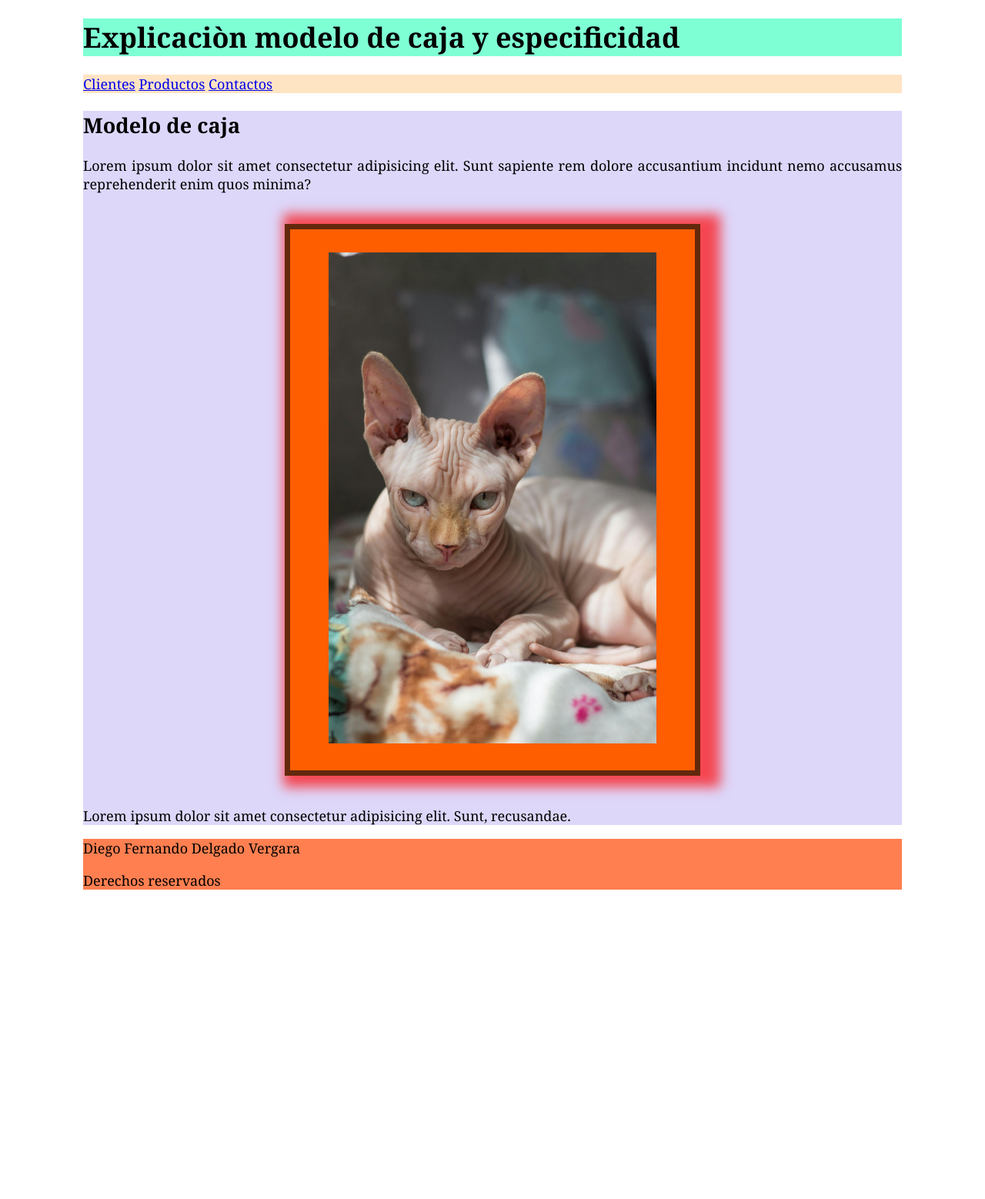
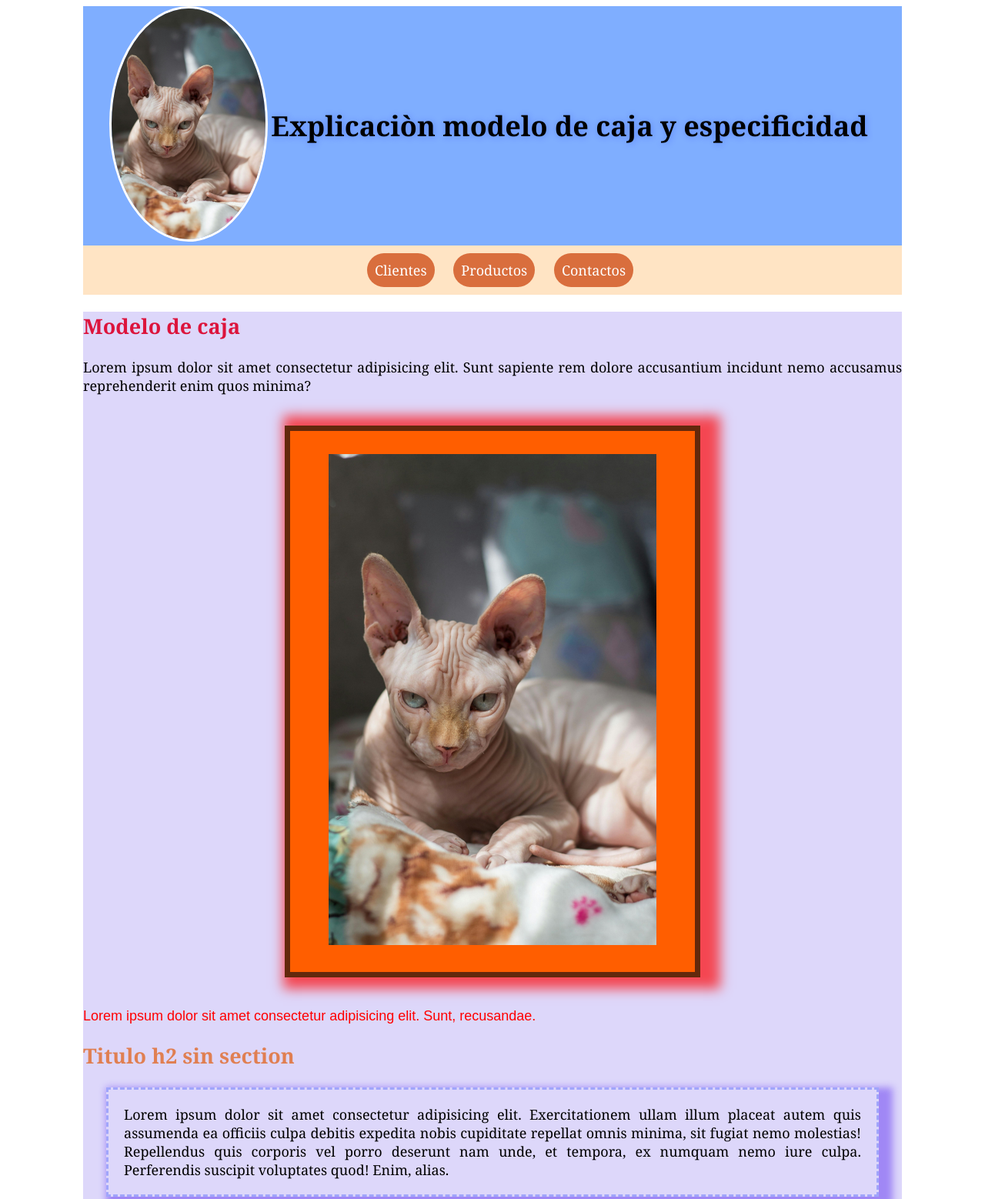
Before and after one commit to Diegodelgado1/Semana-7, a plain HTML site: page index.html in a window 1280 px wide. Shown: the top 1558 px of the page at 77% size. Before the commit the page ends 1174 px from the top, so only its background shows below. Drawn offline with Linux system fonts and the light colour scheme.

Commit message:
nav y header

```diff
--- a/estilos.css
+++ b/estilos.css
@@ -11,7 +11,17 @@ html{
     font-size: 18px;
 }
 header{
-    background-color: aquamarine;
+    background-color: rgb(127, 174, 255);
+    display: flex;
+    justify-content:center;
+    align-items: center;
+}
+.logo{
+    width: 200px;
+}
+.logo img{
+    border-radius: 50%;
+    border: 3px solid #fff;
 }
 nav{
     background-color: bisque;
@@ -21,6 +31,12 @@ main{
 }
 footer{
     background-color: coral;
+    padding: 5px;
+    line-height: 10px;
+}
+footer p{
+    text-align: center;
+    color: #fff;
 }
 p{
     text-align: justify;
@@ -45,5 +61,52 @@ img{
     margin: 40px auto;
     /* outline: 7px double white; */
     box-shadow: 12px 1px 15px 14px rgba(255, 0, 0, 0.674);
-
 }
+.color{
+    padding: 20px;
+    border: 3px dashed rgba(0, 34, 255, 0.271);
+    margin: 10px 30px;
+    /* outline: 3px solid rgb(5, 37, 178); */
+    box-shadow: 9px 9px 9px 9px rgba(67, 15, 237, 0.396);
+    }
+    h1{
+        color:#63280c;
+        text-shadow: 1px 1px 9px rgba(0, 34, 255, 0.271);
+        padding: 10px;
+    }
+    h1{
+        color: black;
+    }
+h2{
+    color: #e07f52;
+}
+section > h2{
+    color: blue;
+    /* > hijo directo de */
+}
+.imagen + p{
+    color: red;
+    font-family:Arial, Helvetica, sans-serif;
+}
+.bloque img{
+    width: 250px;
+    padding: 30px;
+    display: block;
+}
+nav{
+    padding: 20px;
+    text-align: center;
+}
+nav a{
+    background-color: #d96e3d;
+    border-radius: 30PX;
+    padding: 10px;
+    color: #fff;
+    text-decoration: none;
+    margin-left: 20px;
+}
+nav a:hover{
+    background-color: black;
+    color: aqua;
+    transition-delay: 0.2s;
+}
--- a/index.html
+++ b/index.html
@@ -8,6 +8,9 @@
 </head>
 <body>
     <header>
+        <div class="logo">
+            <img src="Imagen/gato.jpg" alt="">
+        </div>
         <h1>Explicaciòn modelo de caja y especificidad</h1>
     </header>
     <nav>
@@ -17,14 +20,25 @@
     </nav>
     <main>
         <section>
-            <h2>Modelo de caja</h2>
+            <h2 style="color: crimson">Modelo de caja</h2>
             <p>Lorem ipsum dolor sit amet consectetur adipisicing elit. Sunt sapiente rem dolore accusantium incidunt nemo accusamus reprehenderit enim quos minima?</p>
             <div class="imagen">
                 <img src="Imagen/gato.jpg" alt="Gato">
             </div>
             <p>Lorem ipsum dolor sit amet consectetur adipisicing elit. Sunt, recusandae.</p>
         </section>
-
+        <h2>Titulo h2 sin section</h2>
+        <p class="color">Lorem ipsum dolor sit amet consectetur adipisicing elit. Exercitationem ullam illum placeat autem quis assumenda ea officiis culpa debitis expedita nobis cupiditate repellat omnis minima, sit fugiat nemo molestias! Repellendus quis corporis vel porro deserunt nam unde, et tempora, ex numquam nemo iure culpa. Perferendis suscipit voluptates quod! Enim, alias.</p>
+        <section>
+            <h2>Titulo h2 dentro del section</h2>
+            <p>Lorem ipsum dolor sit amet consectetur adipisicing elit. Tempore ducimus pariatur cum facilis voluptatibus eum dolore enim, amet laudantium ipsa porro. Neque saepe doloremque assumenda temporibus similique inventore dolorum veniam repellat atque delectus ad labore, quo placeat unde velit. Quidem porro quaerat maiores sed neque assumenda dolores magni earum tempora minima illo labore officia, esse aperiam ipsa voluptates, doloremque temporibus.</p>
+        </section>
+        <h2>display en bloque</h2>
+        <div class="bloque">
+            <img src="Imagen/gato.jpg" alt="">
+            <img src="Imagen/gato.jpg" alt="">
+        </div>
+        <hr>
     </main>
     <footer>
         <p>Diego Fernando Delgado Vergara</p>
```
